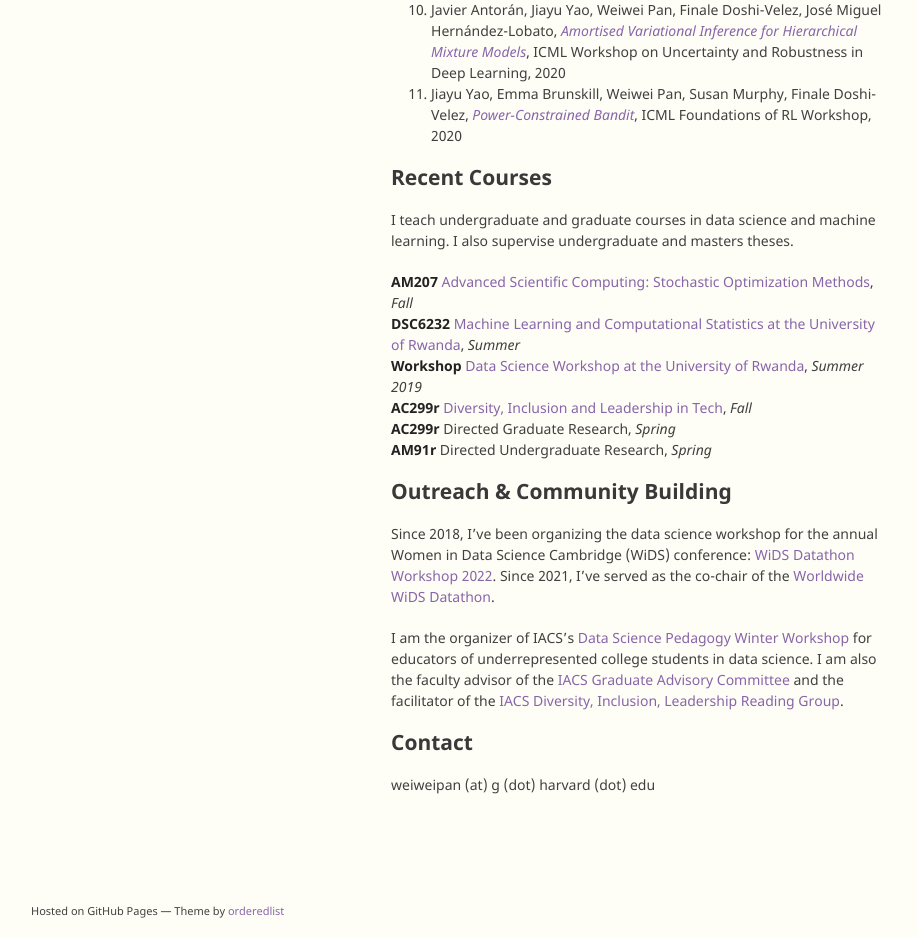
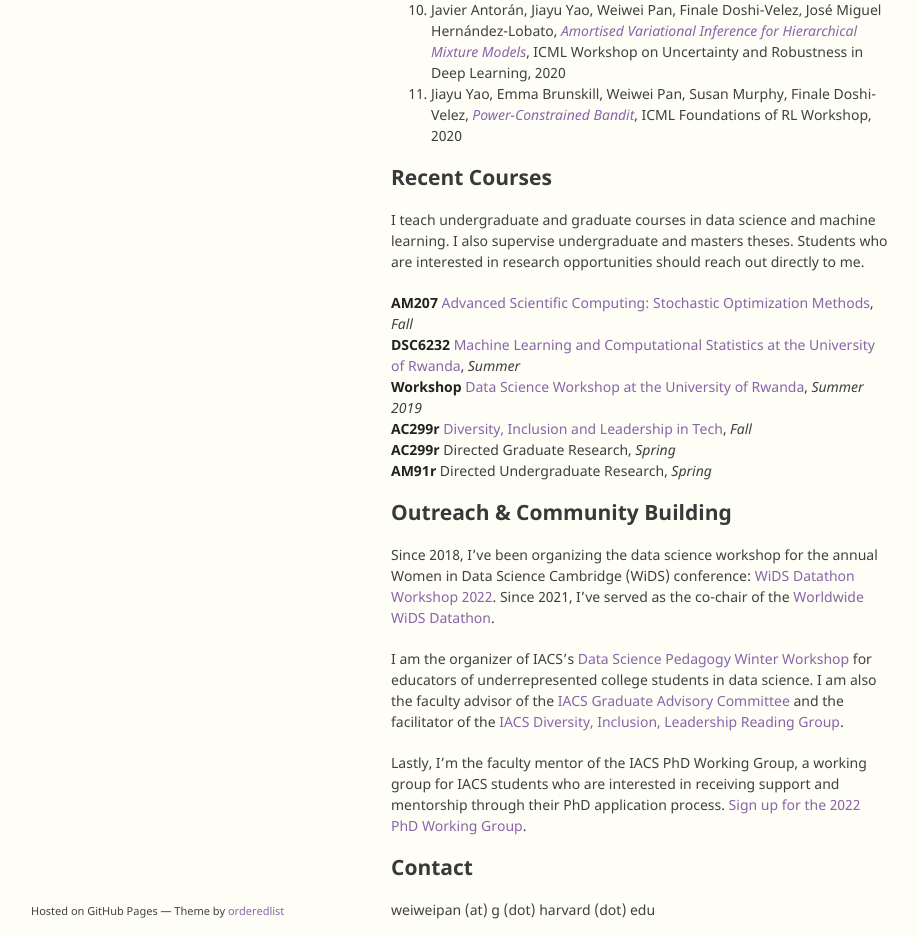
Before and after one commit to onefishy/old_webpage, a Jekyll site: the page built from index.md, in a window 1280 px wide and 1400 px high, scrolled down 644 px. Shown: the part 410-1347 px from the top of the window, without its empty margins (179-1097 px from the left). Built offline with Jekyll 4.4.1, drawn with Linux system fonts in a browser that asks for light colours; our own code applies the rules of GitHub Pages for plain Markdown files.

Commit message:
Update index.md

```diff
--- a/index.md
+++ b/index.md
@@ -20,7 +20,7 @@ In a former life, I did research in pure math (specifically algebraic topology)
 
 
 ## Recent Courses
-I teach undergraduate and graduate courses in data science and machine learning. I also supervise undergraduate and masters theses.
+I teach undergraduate and graduate courses in data science and machine learning. I also supervise undergraduate and masters theses. Students who are interested in research opportunities should reach out directly to me.
 
 **AM207** [Advanced Scientific Computing: Stochastic Optimization Methods](https://onefishy.github.io/am207/), *Fall*<br>
 **DSC6232** [Machine Learning and Computational Statistics at the University of Rwanda](https://onefishy.github.io/Rwanda-Data-Science/), *Summer*<br>
@@ -34,5 +34,7 @@ Since 2018, I've been organizing the data science workshop for the annual Women
 
 I am the organizer of IACS's [Data Science Pedagogy Winter Workshop](https://onefishy.github.io/data-science-workshop/) for educators of underrepresented college students in data science. I am also the faculty advisor of the [IACS Graduate Advisory Committee](https://iacs-gac.github.io/pages/about.html) and the facilitator of the [IACS Diversity, Inclusion, Leadership Reading Group](https://onefishy.github.io/DIL_in_tech/reading_group.html).
 
+Lastly, I'm the faculty mentor of the IACS PhD Working Group, a working group for IACS students who are interested in receiving support and mentorship through their PhD application process. [Sign up for the 2022 PhD Working Group](https://forms.gle/cyVFBi5qoNw96DNW6).
+
 ## Contact
 weiweipan (at) g (dot) harvard (dot) edu
```
